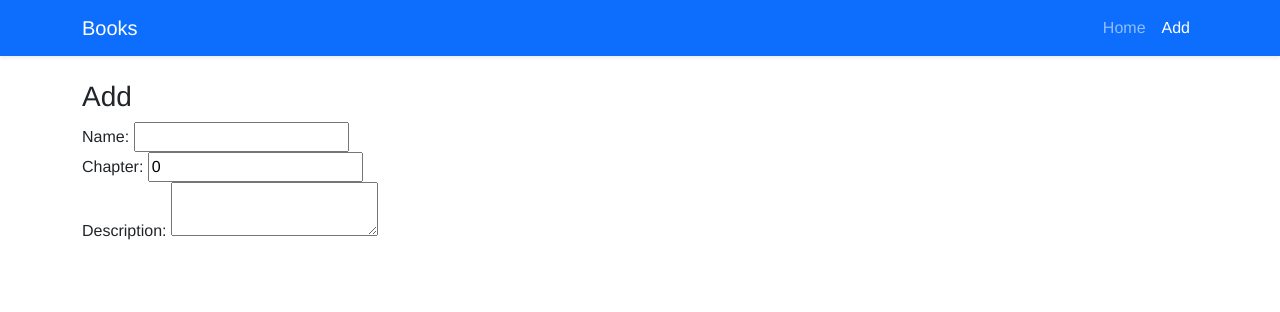
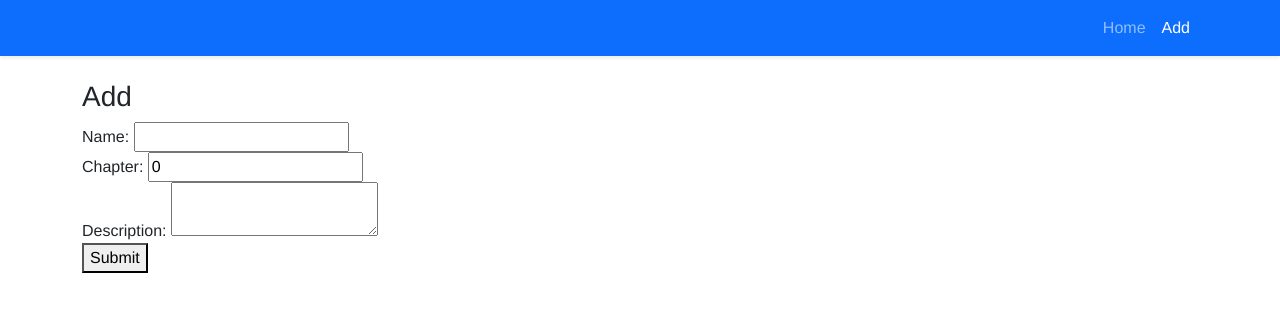
Before and after one commit to sophia-dukhota/Books, an ASP.NET Core app: page /add in a window 1280 px wide. Shown: the top 312 px of the page. Run offline with ASP.NET Core 8, Linux system fonts and the light colour scheme; style sheets or scripts are compiled from the project's sources.

Commit message:
Basic post functionality and clears fields afrer submit

```diff
--- a/Books.Frontend/Layout/MainLayout.razor
+++ b/Books.Frontend/Layout/MainLayout.razor
@@ -4,7 +4,6 @@
     <header>
         <nav class="navbar navbar-expand-lg navbar-dark bg-primary shadow-sm">
             <div class="container">
-                <NavLink class="navbar-brand" href="">Books</NavLink>
                 <button class="navbar-toggler" type="button" data-bs-toggle="collapse" data-bs-target="#mainNav" aria-controls="mainNav" aria-expanded="false" aria-label="Toggle navigation">
                     <span class="navbar-toggler-icon"></span>
                 </button>
--- a/Books.Frontend/Pages/Add.razor
+++ b/Books.Frontend/Pages/Add.razor
@@ -1,9 +1,10 @@
 @page "/add"
 @using Books.Shared.Models
+@inject HttpClient Http
 
 <h3>Add</h3>
 
-<EditForm Model="book" FormName="AddBook">
+<EditForm Model="book" OnValidSubmit="Submit" FormName="AddBook">
     <DataAnnotationsValidator />
         <div>
             <label>
@@ -23,8 +24,18 @@
                 <InputTextArea @bind-Value="book.comment"/>
             </label>
         </div>
+        <div>
+            <button type="submit">Submit</button>
+        </div>
 </EditForm>
 
 @code {
     private Books book = new Books();
+
+    private async Task Submit()
+    {
+        var response = await Http.PostAsJsonAsync("https://api.sophia-dukhota.com/books", book);
+        Console.WriteLine($"Name {book.Name}, chapter: {book.chapter}, comment: {book.comment}");
+        book = new Books();
+    }
 }
```
